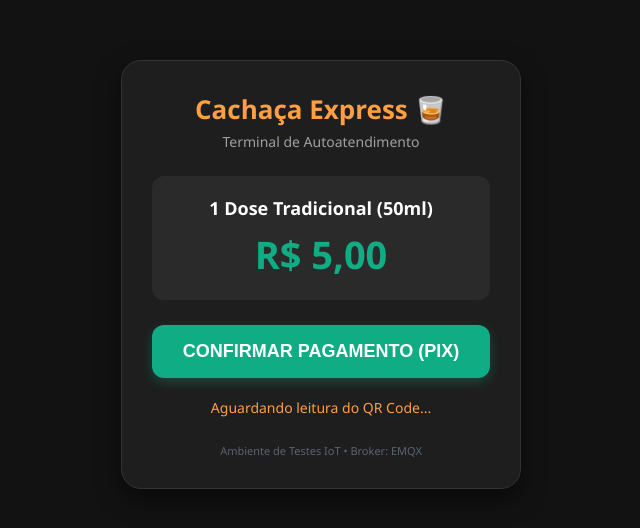
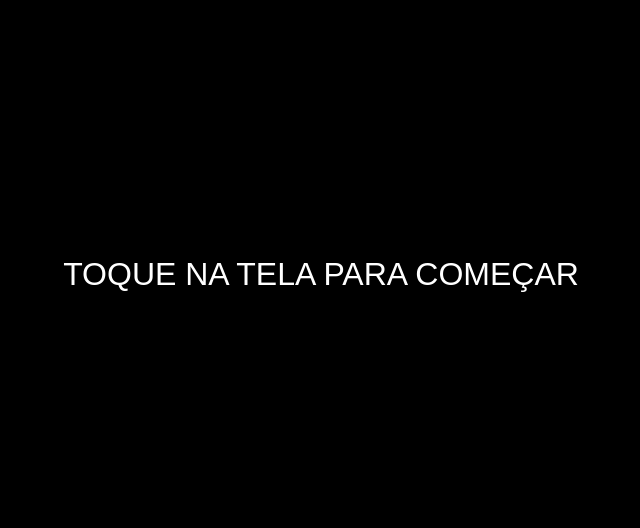
Before and after one commit to marcosagoncalvesmag-cloud/Totem-supoete, a website: page index.html in a window 1280 px wide. Shown: the part 126-654 px from the top of the page, without its empty margins (319-959 px from the left). Drawn offline with Linux system fonts and the light colour scheme.

Commit message:
Update index.html

```diff
--- a/index.html
+++ b/index.html
@@ -1,171 +1,103 @@
 <!DOCTYPE html>
+
 <html lang="pt-BR">
 <head>
   <meta charset="UTF-8">
+  <title>Totem Bebidas</title>
   <meta name="viewport" content="width=device-width, initial-scale=1.0">
-    <title>Cachaça Express - Pagamento Simulado</title>
-    <script src="https://unpkg.com/mqtt/dist/mqtt.min.js"></script>
+
   <style>
     * {
-            box-sizing: border-box;
       margin: 0;
       padding: 0;
+      box-sizing: border-box;
+      font-family: Arial, sans-serif;
     }
+
     body {
-            font-family: 'Segoe UI', Tahoma, Geneva, Verdana, sans-serif;
-            background-color: #121212;
-            color: #ffffff;
-            display: flex;
+      background: #111;
+      color: #fff;
+      height: 100vh;
+      overflow: hidden;
+    }
+
+    .tela {
+      display: none;
+      width: 100%;
+      height: 100vh;
       justify-content: center;
       align-items: center;
-            min-height: 100vh;
+      flex-direction: column;
+    }
+
+    .ativa {
+      display: flex;
+    }
+
+    /* Tela inicial */
+    #inicio {
+      background: #000;
+      font-size: 2rem;
+      text-align: center;
+    }
+
+    /* Tela de bebidas */
+    #bebidas {
+      background: #111;
+      gap: 20px;
+    }
+
+    .botao {
+      width: 80%;
+      max-width: 400px;
       padding: 20px;
+      font-size: 1.5rem;
+      border: none;
+      border-radius: 10px;
+      background: #00c853;
+      color: #fff;
     }
-        .container {
-            background-color: #1e1e1e;
-            border: 1px solid #333333;
-            border-radius: 20px;
-            padding: 30px;
-            max-width: 400px;
-            width: 100%;
-            text-align: center;
-            box-shadow: 0 10px 25px rgba(0,0,0,0.5);
-        }
-        .header h1 {
-            font-size: 26px;
-            color: #ff9f43;
-            margin-bottom: 5px;
-        }
-        .header p {
-            color: #a0a0a0;
-            font-size: 14px;
-        }
-        .produto-info {
-            background-color: #2a2a2a;
-            border-radius: 12px;
-            padding: 20px;
-            margin: 25px 0;
-        }
-        .produto-nome {
-            font-size: 18px;
-            font-weight: 600;
-            margin-bottom: 8px;
-        }
-        .preco {
-            font-size: 38px;
-            font-weight: bold;
-            color: #10ac84;
-        }
-        .btn-pagar {
-            background-color: #10ac84;
-            color: white;
-            border: none;
-            padding: 16px;
-            font-size: 18px;
-            font-weight: bold;
-            border-radius: 12px;
-            cursor: pointer;
-            width: 100%;
-            transition: all 0.2s ease;
-            box-shadow: 0 4px 12px rgba(16, 172, 132, 0.3);
-        }
-        .btn-pagar:hover {
-            background-color: #1dd1a1;
-            transform: translateY(-2px);
-        }
-        .btn-pagar:active {
-            transform: translateY(0);
-        }
-        .btn-pagar:disabled {
-            background-color: #576574;
-            color: #95a5a6;
-            cursor: not-allowed;
-            transform: none;
-            box-shadow: none;
-        }
-        #status-mensagem {
-            margin-top: 20px;
-            font-size: 14px;
-            color: #ff9f43;
-            font-weight: 500;
-            min-height: 20px;
-        }
-        .footer-nota {
-            margin-top: 25px;
-            font-size: 11px;
-            color: #576574;
+
+    .botao:active {
+      background: #009624;
     }
   </style>
+
 </head>
+
 <body>
 
-<div class="container">
-    <div class="header">
-        <h1>Cachaça Express 🥃</h1>
-        <p>Terminal de Autoatendimento</p>
+  <!-- Tela inicial -->
+
+  <div id="inicio" class="tela ativa">
+    <div>TOQUE NA TELA PARA COMEÇAR</div>
   </div>
 
-    <div class="produto-info">
-        <div class="produto-nome">1 Dose Tradicional (50ml)</div>
-        <div class="preco">R$ 5,00</div>
-    </div>
+  <!-- Tela de bebidas -->
 
-    <button class="btn-pagar" id="botaoPagar" onclick="processarPagamentoSimulado()">
-        CONFIRMAR PAGAMENTO (PIX)
-    </button>
-
-    <div id="status-mensagem">Aguardando leitura do QR Code...</div>
-
-    <div class="footer-nota">
-        Ambiente de Testes IoT • Broker: EMQX
-    </div>
+  <div id="bebidas" class="tela">
+    <button class="botao" onclick="selecionarBebida(1)">Gin + Energético 1</button>
+    <button class="botao" onclick="selecionarBebida(2)">Gin + Energético 2</button>
+    <button class="botao" onclick="selecionarBebida(3)">Gin Puro</button>
   </div>
 
   <script>
-    // Configurações de conexão para o Broker da EMQX via WebSocket Seguro (Porta 8084)
-    const brokerMqtt = 'wss://broker.emqx.io:8084/mqtt';
-    const topicoComando = 'vending_machine/001/comando';
+    const telaInicio = document.getElementById("inicio");
+    const telaBebidas = document.getElementById("bebidas");
 
-    function processarPagamentoSimulado() {
-        const botao = document.getElementById('botaoPagar');
-        const campoStatus = document.getElementById('status-mensagem');
-
-        botao.disabled = true;
-        campoStatus.innerHTML = "🔄 Comunicando com o banco de dados...";
-        campoStatus.style.color = "#ff9f43";
-
-        // Gera um ID aleatório obrigatório para o navegador se identificar no servidor
-        const clientId = 'web_' + Math.random().toString(16).substr(2, 8);
-
-        // Abre a conexão exata aceita por navegadores no PC e Celular
-        const clienteMqtt = mqtt.connect(brokerMqtt, { clientId: clientId });
-
-        clienteMqtt.on('connect', function () {
-            campoStatus.innerHTML = "✅ Pagamento aprovado! Enviando ordem para a máquina...";
-            campoStatus.style.color = "#10ac84";
-
-            // Dispara a mensagem para a nuvem
-            clienteMqtt.publish(topicoComando, 'liberar_dose_padrao', { qos: 0 }, function() {
-                campoStatus.innerHTML = "🥃 Dose liberada com sucesso! Retire no local.";
-
-                // Fecha a conexão do navegador para não travar o canal
-                clienteMqtt.end();
-
-                // Destrava o botão após 6 segundos para o próximo teste
-                setTimeout(() => {
-                    botao.disabled = false;
-                    campoStatus.innerHTML = "Aguardando novo pagamento...";
-                    campoStatus.style.color = "#ff9f43";
-                }, 6000);
-            });
+    // Clique na tela inicial
+    telaInicio.addEventListener("click", () => {
+      telaInicio.classList.remove("ativa");
+      telaBebidas.classList.add("ativa");
     });
 
-        clienteMqtt.on('error', function (erro) {
-            campoStatus.innerHTML = "❌ Erro de conexão com o servidor.";
-            campoStatus.style.color = "#ee5253";
-            botao.disabled = false;
-            clienteMqtt.end();
-        });
+    function selecionarBebida(tipo) {
+      console.log("Bebida escolhida:", tipo);
+
+      // Aqui depois você vai chamar o servidor
+      // fetch("URL_DO_SERVIDOR", {...})
+
+      alert("Selecionado: " + tipo);
     }
   </script>
 
```
Lines whose indentation alone changed are shown as unchanged.
